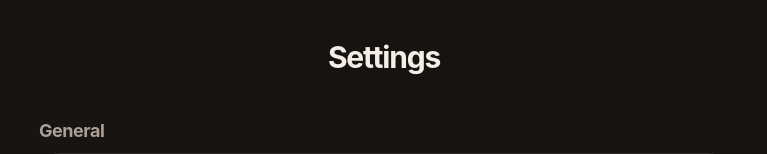
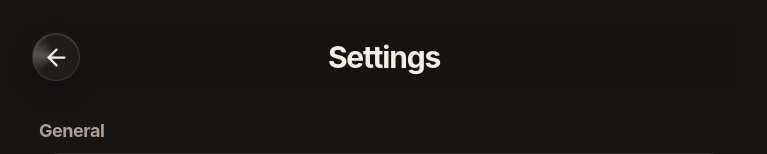
Before and after one commit to premiummaster156-cmd/cookie, a React (Vite) app: page / in a window 1280 px wide. Both pictures are taken after a click on the button "Open account settings". Shown: the top 154 px of the page, without its empty margins (256-1023 px from the left). Built offline with nearby package versions, Linux system fonts and the light colour scheme.

Commit message:
Add glass back button to settings home

```diff
--- a/src/App.tsx
+++ b/src/App.tsx
@@ -614,7 +614,7 @@ function AccountSettingsPage(props:{
   }
 
   return <div className="page-container ios-settings-page">
-    <div className="ios-settings-head"><h2>Settings</h2></div>
+    <div className="ios-settings-head settings-root-head"><button className="ios-back" onClick={props.goBack} aria-label="Back to Cookie"><ArrowLeft size={27}/></button><h2>Settings</h2></div>
     <h3 className="ios-section-title">General</h3>
     <section className="ios-card">
       <Row icon={Settings} label="General" value={props.appLanguage} onClick={()=>setPanel("General")}/>
```
